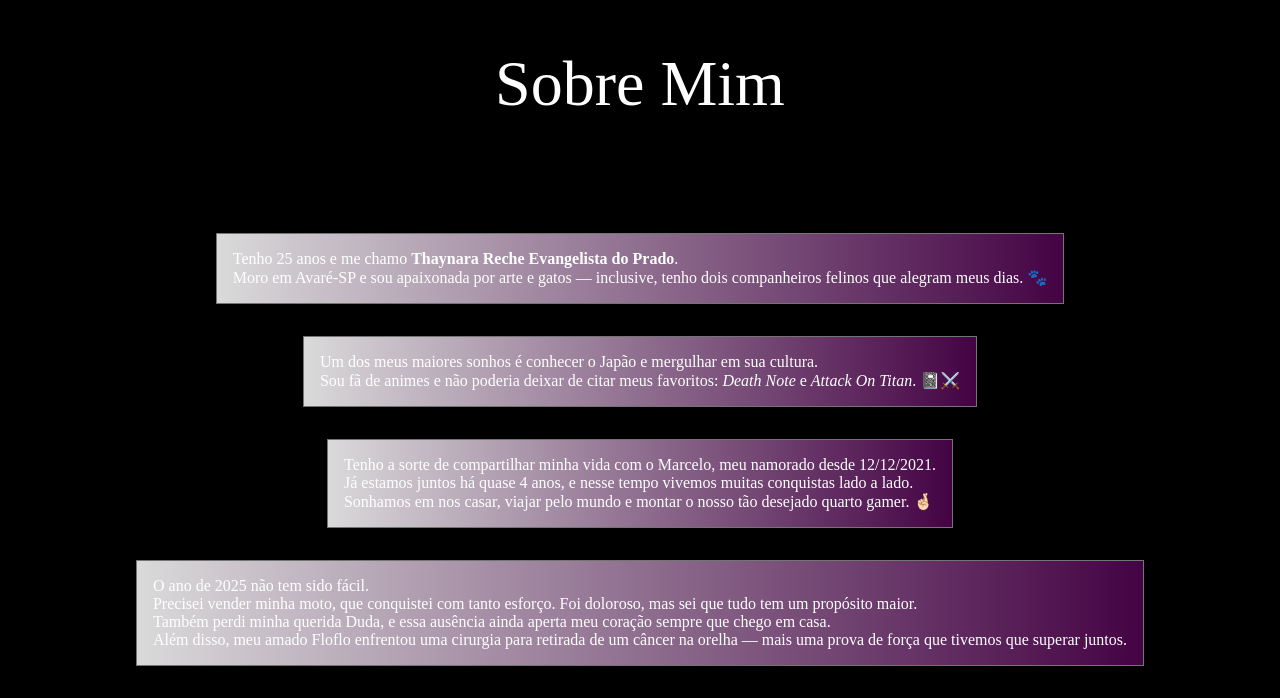
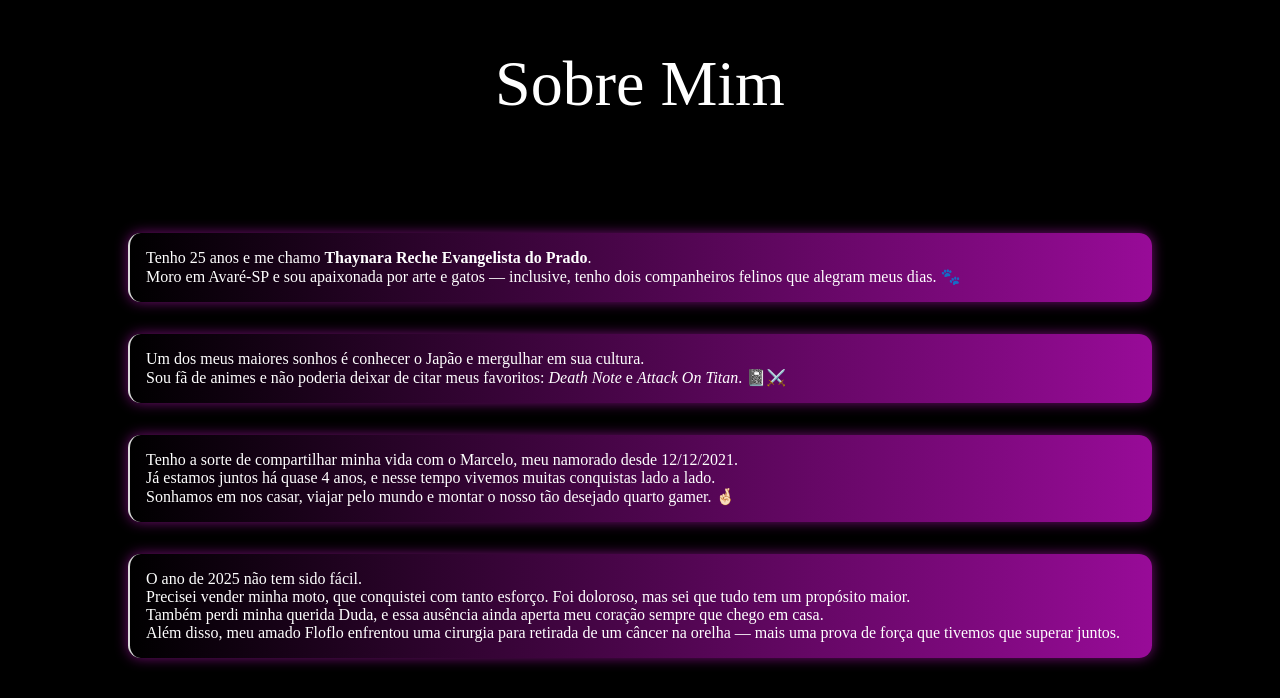
Before and after one commit to Martcheluu/site, a plain HTML site: page index.html in a window 1280 px wide. Shown: the part 865-1563 px from the top of the page. Drawn offline with Linux system fonts and the light colour scheme; a web font is replaced by a local one.

Commit message:
Update css.css

```diff
--- a/css.css
+++ b/css.css
@@ -41,9 +41,6 @@ a {
   color: #fff;
 }
 
-a:focus {
-  transition: 0.5s step-end;
-}
 
 .sumario {
   position: fixed;
@@ -60,6 +57,7 @@ a:focus {
   opacity: 0.6;
   transition: 0.5s ease-out;
 }
+
 
 @media screen and (max-width:900px){
   .sumario {
@@ -135,11 +133,19 @@ a:focus {
 }
 
 .eu {
-  max-width: 80%;
+  width: 80%;
   margin: 0 auto;
   padding: 1rem;
   margin-bottom: 2rem;
   flex-grow: 1;
-  background-image: linear-gradient(90deg,#dadada,#440344);
-  border: 1px solid #747474;
+  border-left: 2px solid;
+  background-image: linear-gradient(90deg,#000,#980b98);
+  border-left-color: #dadada;
+  border-radius: 1vw;
+  box-shadow: 0 0 0.8em #720d72;
 }
+
+.eu:hover {
+  transition: 0.3s ease-in;
+  transform: scale(1.02);
+}
```
